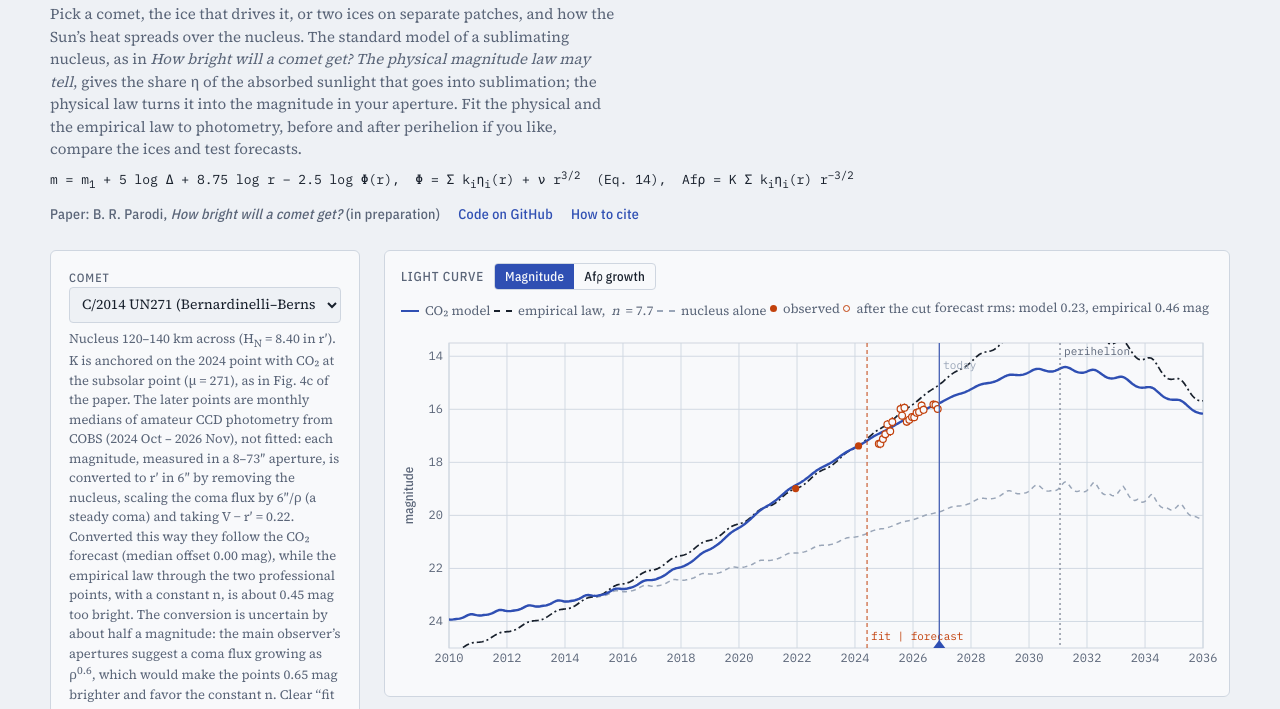
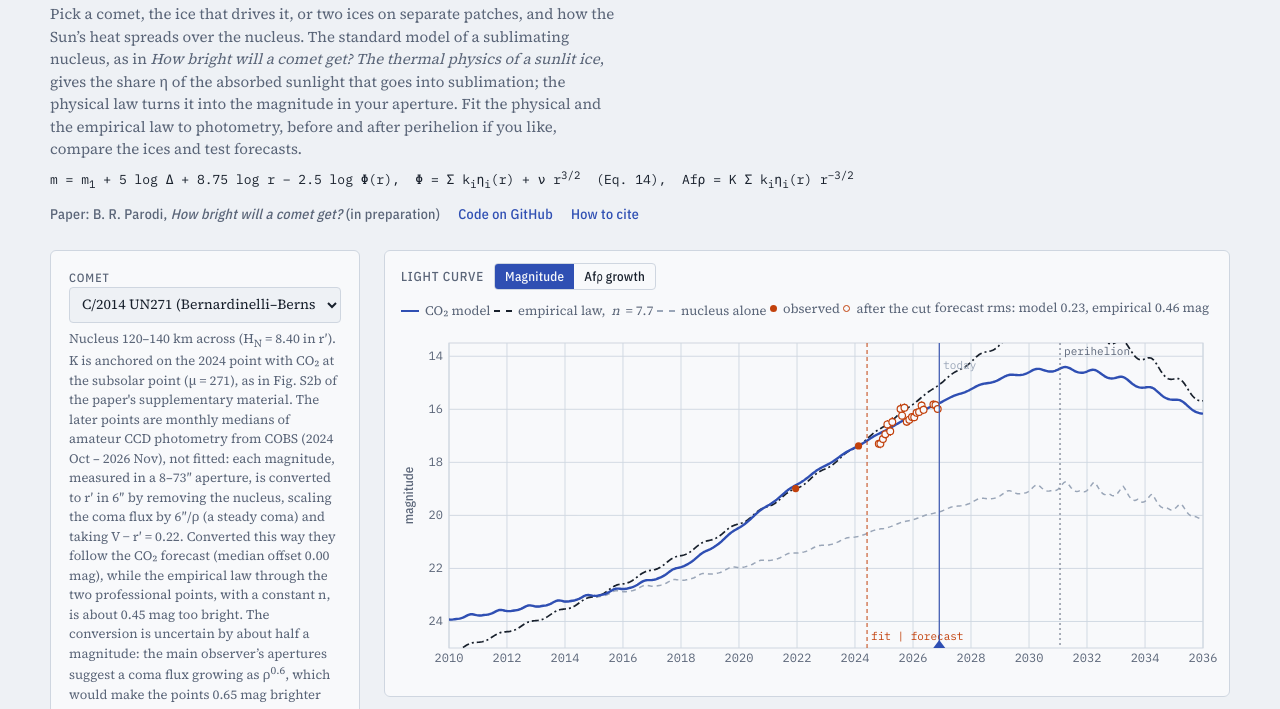
Before and after one commit to beroparodi/clc, a plain HTML site: page index.html in a window 1280 px wide. Shown: the part 91-800 px from the top of the page. Drawn offline with nearby package versions, Linux system fonts and the light colour scheme.

Commit message:
Follow the revised paper: new title, Fig. 4 is Hale-Bopp alone, 12P and UN271 forecasts now Fig. S2
Co-Authored-By: Claude Opus 5.5 <noreply@anthropic.com>
Claude-Session: https://claude.ai/code/session_01CzmwZRY62JyuYTpBTtY8Hu

```diff
--- a/index.html
+++ b/index.html
@@ -4,7 +4,7 @@
 <meta charset="utf-8">
 <meta name="viewport" content="width=device-width, initial-scale=1, viewport-fit=cover">
 <title>Light Up a Comet</title>
-<meta name="description" content="Interactive companion to the paper 'How bright will a comet get? The physical magnitude law may tell': sublimation share of CO, CO2 and water ice, the physical and the empirical magnitude law, fits and forecasts.">
+<meta name="description" content="Interactive companion to the paper 'How bright will a comet get? The thermal physics of a sunlit ice': sublimation share of CO, CO2 and water ice, the physical and the empirical magnitude law, fits and forecasts.">
 <link rel="preconnect" href="https://fonts.googleapis.com">
 <link rel="preconnect" href="https://fonts.gstatic.com" crossorigin>
 <link rel="stylesheet" href="https://fonts.googleapis.com/css2?family=IBM+Plex+Sans+Condensed:wght@500;600&family=Source+Serif+4:opsz,wght@8..60,400;8..60,600&family=IBM+Plex+Mono:wght@400;500&display=swap">
@@ -122,7 +122,7 @@ footer p{margin:.4rem 0}
 <div class="wrap">
 <header>
   <h1>Light Up a Comet</h1>
-  <p>Pick a comet, the ice that drives it, or two ices on separate patches, and how the Sun’s heat spreads over the nucleus. The standard model of a sublimating nucleus, as in <em>How bright will a comet get? The physical magnitude law may tell</em>, gives the share η of the absorbed sunlight that goes into sublimation; the physical law turns it into the magnitude in your aperture. Fit the physical and the empirical law to photometry, before and after perihelion if you like, compare the ices and test forecasts.</p>
+  <p>Pick a comet, the ice that drives it, or two ices on separate patches, and how the Sun’s heat spreads over the nucleus. The standard model of a sublimating nucleus, as in <em>How bright will a comet get? The thermal physics of a sunlit ice</em>, gives the share η of the absorbed sunlight that goes into sublimation; the physical law turns it into the magnitude in your aperture. Fit the physical and the empirical law to photometry, before and after perihelion if you like, compare the ices and test forecasts.</p>
   <p class="eq">m = m<sub>1</sub> + 5 log Δ + 8.75 log r − 2.5 log Φ(r), &nbsp;Φ = Σ k<sub>i</sub>η<sub>i</sub>(r) + ν r<sup>3/2</sup> &nbsp;(Eq. 14), &nbsp;Afρ = K Σ k<sub>i</sub>η<sub>i</sub>(r) r<sup>−3/2</sup></p>
   <nav class="links" aria-label="Paper, code and citation">
     <span>Paper: B. R. Parodi, <em>How bright will a comet get?</em> (in preparation)</span>
@@ -306,7 +306,7 @@ footer p{margin:.4rem 0}
 
 <footer>
   <p>Constants of the paper: S<sub>⊙</sub> = 1361 W m⁻², Bond albedo A<sub>B</sub> = 0.01, emissivity ε = 0.9, vapor pressures P<sub>X</sub> = A<sub>X</sub> e<sup>−B<sub>X</sub>/T</sup> and latent heats L<sub>X</sub> = B<sub>X</sub>k<sub>B</sub>/m<sub>X</sub> (Table I, where the mass of a molecule is called μ; here μ is the brightness ratio below); power balance Eq. (8), sublimation flux Eq. (10). K is the Afρ the comet would have at 1 au if all absorbed power went into sublimation; μ follows from K, H<sub>N</sub>, m<sub>⊙</sub> and the aperture, and gives the constants of Eq. (14), m<sub>1</sub> = H<sub>N</sub> − 2.5 log μ and ν = 10<sup>−0.4β<sub>N</sub>α</sup>/μ. The dust speed is taken ∝ r<sup>−1/2</sup>. A dust mantle of conductance h = κ/d splits the power balance into one at the surface, (1−A<sub>B</sub>)S<sub>⊙</sub>⟨cos ζ⟩/r² = εσT<sub>s</sub>⁴ + h(T<sub>s</sub> − T<sub>i</sub>), and one at the ice front, h(T<sub>s</sub> − T<sub>i</sub>) = Z<sub>X</sub>(T<sub>i</sub>)L<sub>X</sub>. Orbits are two-body conics with a low-precision Earth, accurate to a few 0.01 au.</p>
-  <p>Data: C/2014 UN271 photometry from Kelley et al. 2022 (LOOK) and Roth et al. 2025 (LCO), its orbit from the JPL Small-Body Database; C/2024 T5 elements from an earlier version of this work, C/2025 Y1 from the JPL Small-Body Database; elements of the other comets from the JPL Small-Body Database (via TheSkyLive and Wikipedia), for Hale–Bopp from NASA’s NSSDC; nucleus sizes of 1P (Giotto), 2P (Fernández et al. 2000), 29P (Schambeau et al. 2015), 67P (Rosetta), Hale–Bopp (NSSDC) and Hyakutake (Lisse et al. 1999, infrared), each with the stated albedo; SWAN exponents from Combi et al. 2019, 2021 (six comets, Icarus 365, 114509) and 2025 (K2 and E3, fitted to their tables); activity index fit from Holt et al. 2026; NEOWISE from Combi et al. 2021 (ApJL 907, L38); 3I/ATLAS from Tan et al. 2026 and Hui et al. 2026. Light curves: COBS Comet Observation Database (cobs.si), binned, CC BY-NC-SA 4.0; UN271 magnitudes from COBS moved to r′ in 6″ as described in the tool’s data notes (the open circles of Fig. 4c of the paper).</p>
+  <p>Data: C/2014 UN271 photometry from Kelley et al. 2022 (LOOK) and Roth et al. 2025 (LCO), its orbit from the JPL Small-Body Database; C/2024 T5 elements from an earlier version of this work, C/2025 Y1 from the JPL Small-Body Database; elements of the other comets from the JPL Small-Body Database (via TheSkyLive and Wikipedia), for Hale–Bopp from NASA’s NSSDC; nucleus sizes of 1P (Giotto), 2P (Fernández et al. 2000), 29P (Schambeau et al. 2015), 67P (Rosetta), Hale–Bopp (NSSDC) and Hyakutake (Lisse et al. 1999, infrared), each with the stated albedo; SWAN exponents from Combi et al. 2019, 2021 (six comets, Icarus 365, 114509) and 2025 (K2 and E3, fitted to their tables); activity index fit from Holt et al. 2026; NEOWISE from Combi et al. 2021 (ApJL 907, L38); 3I/ATLAS from Tan et al. 2026 and Hui et al. 2026. Light curves: COBS Comet Observation Database (cobs.si), binned, CC BY-NC-SA 4.0; UN271 magnitudes from COBS moved to r′ in 6″ as described in the tool’s data notes (the open circles of Fig. S2b of the supplementary material).</p>
 </footer>
 </div>
 <script>
@@ -479,7 +479,7 @@ const PRESETS = {
     ice: "CO2", cz: 1, HN: 8.40, beta: 0.04, lk: Math.log10(4.110e6), j: 1, ap: 6, msun: -26.93, y0: 2010, y1: 2036, ref: "2024-02-15", view: "mag", cut: "2024-06-01",
     obs: "# r′ magnitude in a 6″ radius aperture\n2021-12-15 18.99 0.05  # LOOK, Oct 2021–Feb 2022 (Kelley et al. 2022)\n2024-02-15 17.38 0.03  # LCO, Feb 2024 (Roth et al. 2025)",
     nbox: { r0: 16.70, r1: 19.4, n: 9.6, s: 0.3 },        // the coma index measured between the two points (Sec. VI)
-    note: "Nucleus 120–140 km across (H<sub>N</sub> = 8.40 in r′). K is anchored on the 2024 point with CO₂ at the subsolar point (μ = 271), as in Fig. 4c of the paper. The later points are monthly medians of amateur CCD photometry from COBS (2024 Oct – 2026 Nov), not fitted: each magnitude, measured in a 8–73″ aperture, is converted to r′ in 6″ by removing the nucleus, scaling the coma flux by 6″/ρ (a steady coma) and taking V − r′ = 0.22. Converted this way they follow the CO₂ forecast (median offset 0.00 mag), while the empirical law through the two professional points, with a constant n, is about 0.45 mag too bright. The conversion is uncertain by about half a magnitude: the main observer’s apertures suggest a coma flux growing as ρ<sup>0.6</sup>, which would make the points 0.65 mag brighter and favor the constant n. Clear “fit only before” to fit all points."
+    note: "Nucleus 120–140 km across (H<sub>N</sub> = 8.40 in r′). K is anchored on the 2024 point with CO₂ at the subsolar point (μ = 271), as in Fig. S2b of the paper's supplementary material. The later points are monthly medians of amateur CCD photometry from COBS (2024 Oct – 2026 Nov), not fitted: each magnitude, measured in a 8–73″ aperture, is converted to r′ in 6″ by removing the nucleus, scaling the coma flux by 6″/ρ (a steady coma) and taking V − r′ = 0.22. Converted this way they follow the CO₂ forecast (median offset 0.00 mag), while the empirical law through the two professional points, with a constant n, is about 0.45 mag too bright. The conversion is uncertain by about half a magnitude: the main observer’s apertures suggest a coma flux growing as ρ<sup>0.6</sup>, which would make the points 0.65 mag brighter and favor the constant n. Clear “fit only before” to fit all points."
   },
   t5: {
     orbit: { q: "3.84251371", e: "1.00240368", i: "52.38681511", Om: "100.67985066075", w: "352.41723883275", T: "2027-05-06 02:38" },
@@ -509,7 +509,7 @@ Object.assign(PRESETS, {
       note: "Rosetta’s comet; next perihelion 2028 Apr 9 at 1.21 au. H<sub>N</sub> from the mean radius 1.65 km and p<sub>V</sub> = 0.065; K is a placeholder." }),
   p12: MORE({ q: "0.78086475", e: "0.95456023", i: "74.19083929", Om: "255.85505059528", w: "198.98800614657", T: fmtDT(msOf(2460421.6316)) },
     { lk: 5.124, ice: "H2O", HN: 13, y0: 2022, y1: 2026, ref: "2023-07-09", cut: "2024-01-01",
-      note: "Halley-type comet with a 71-year period and repeated outbursts before its perihelion of 2024 Apr 21 at 0.78 au. As in Fig. 4b of the paper, both laws are fitted to the rise up to the end of 2023 (2.1 au): the empirical law gives <i>n</i> = 8.8 and misses the rest by 5.0 mag, water ice by 0.5 mag. The outbursts of 2023 stand above the water curve. Its nucleus is not measured: H<sub>N</sub> is a placeholder; K is fitted to the COBS magnitudes before the cut." }),
+      note: "Halley-type comet with a 71-year period and repeated outbursts before its perihelion of 2024 Apr 21 at 0.78 au. As in Fig. S2a of the paper's supplementary material, both laws are fitted to the rise up to the end of 2023 (2.1 au): the empirical law gives <i>n</i> = 8.8 and misses the rest by 5.0 mag, water ice by 0.5 mag. The outbursts of 2023 stand above the water curve. Its nucleus is not measured: H<sub>N</sub> is a placeholder; K is fitted to the COBS magnitudes before the cut." }),
   a3: MORE({ q: "0.39145906", e: "1.00012475", i: "139.11502467", Om: "21.558609111275", w: "308.4872848828", T: fmtDT(msOf(2460581.2353)) },
     { lk: 4.571, ice: "CO2", HN: 15, y0: 2023, y1: 2026, ref: "2024-01-22",
       note: "The bright comet of October 2024; perihelion 2024 Sep 27 at 0.39 au on a nearly parabolic orbit. H<sub>N</sub> is a placeholder; K is fitted to the COBS magnitudes. CO₂ fits the whole arc far better than water (χ²<sub>ν</sub> 19 against 120): it was active at 7 au." }),
@@ -518,7 +518,7 @@ Object.assign(PRESETS, {
       note: "The bright comet of July 2020; perihelion 2020 Jul 3 at 0.29 au. Its peak water production needs a nucleus of at least 3.5 km radius: see the power budget below. H<sub>N</sub> is a placeholder; K is fitted to the COBS magnitudes. The faint points in April 2020 are small-aperture CCD magnitudes." }),
   hb: MORE({ q: "0.9141", e: "0.9951", i: "89.43", Om: "282.47", w: "130.59", T: "1997-04-01 03:19" },
     { lk: 7.324, split: true, post: { lk: 7.2716, k: 1 }, ice: "CO", HN: 9.77, y0: 1995, y1: 2000, ref: "1995-07-23",
-      note: "The Great Comet of 1997, discovered on 1995 Jul 23 at 7.1 au, far beyond the water zone; perihelion 1997 Apr 1 at 0.91 au. H<sub>N</sub> for a nucleus 37 km in radius (Szabó et al. 2012; earlier estimates 30 ± 10 km) and p = 0.04. As in Fig. S1b of the paper's supplementary material, CO and the empirical law are fitted separately before and after perihelion: rms 0.31 and 0.24 mag, <i>n</i> = 3.1 and 3.5, and the active area after perihelion is 0.89 times that before. Water alone does not fit (Compare ices). For the forecast of Fig. 4a, untick “before and after perihelion”, enter 1996-03-15 under “fit only before” and Fit: the empirical law (<i>n</i> = 4.6) misses the rest by 1.2 mag, CO by 0.4 mag." }),
+      note: "The Great Comet of 1997, discovered on 1995 Jul 23 at 7.1 au, far beyond the water zone; perihelion 1997 Apr 1 at 0.91 au. H<sub>N</sub> for a nucleus 37 km in radius (Szabó et al. 2012; earlier estimates 30 ± 10 km) and p = 0.04. As in Fig. S1b of the paper's supplementary material, CO and the empirical law are fitted separately before and after perihelion: rms 0.31 and 0.24 mag, <i>n</i> = 3.1 and 3.5, and the active area after perihelion is 0.89 times that before. Water alone does not fit (Compare ices). For the forecast of Fig. 4 of the paper, untick “before and after perihelion”, enter 1996-03-15 under “fit only before” and Fit: the empirical law (<i>n</i> = 4.6) misses the rest by 1.2 mag, CO by 0.4 mag." }),
   hyak: MORE({ q: "0.23022353", e: "0.99989165", i: "124.92204939", Om: "188.04513199216", w: "130.1751209781", T: fmtDT(msOf(2450204.8941)) },
     { lk: 4.804, ice: "H2O", HN: 15.71, y0: 1996, y1: 1997, ref: "1996-01-30", view: "mag", cursor: "1996-03-25",
       note: "The Great Comet of 1996. Discovered on 1996 Jan 30, it passed 0.10 au from the Earth on Mar 25, five weeks before perihelion at 0.23 au: the magnitude view shows the close approach. H<sub>N</sub> from the nucleus seen in the infrared (Lisse et al. 1999: D ≈ 4.8 km, with p = 0.04; radar echoes suggested 1–3 km); K is fitted to the COBS magnitudes. Its SWAN water exponents are the points at q = 0.23 au below." }),
@@ -588,7 +588,7 @@ Object.assign(PRESETS, {
 
 // COBS light curves (data/cobs_lightcurves.txt, CC BY-NC-SA 4.0), appended to the presets
 const COBS_HEAD = {
-  un271: "# COBS CCD photometry moved to r′ in 6″ (monthly medians, see the note; open circles in Fig. 4c of the paper), not fitted",
+  un271: "# COBS CCD photometry moved to r′ in 6″ (monthly medians, see the note; open circles in Fig. S2b of the supplementary material), not fitted",
   other: "# total magnitudes from COBS (median per bin; CC BY-NC-SA 4.0)" };
 if (typeof COBS === "object") for (const [k, txt] of Object.entries(COBS)) {
   const p = PRESETS[k]; if (!p) continue;
```
Also changed, not shown: src/page.html (+3 -3 lines), src/ui.js (+4 -4 lines), 1 other file.
